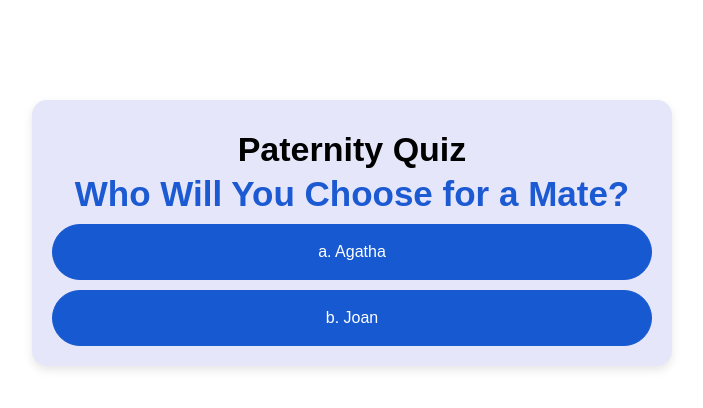
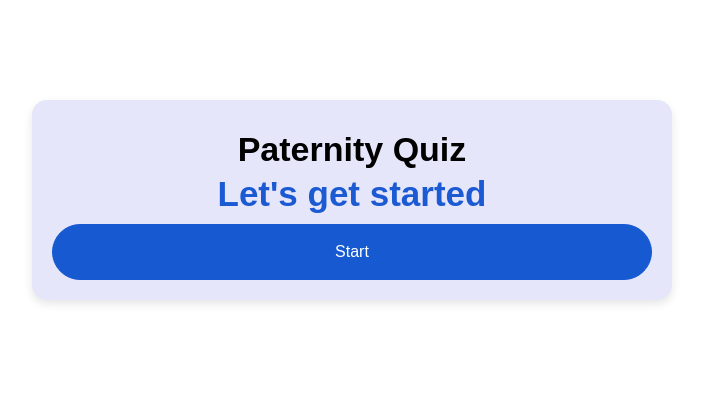
Before and after one commit to sosokest/psych-385-quiz, a plain HTML site: page index.html in a window 1280 px wide. Shown: the whole page, without its empty margins (288-991 px from the left). Drawn offline with Linux system fonts and the light colour scheme.

Commit message:
index.html

```diff
--- a/index.html
+++ b/index.html
@@ -76,6 +76,10 @@
     <script>
       const questions = [
         {
+          question: "Let's get started",
+          options: ["Start"],
+        },
+        {
           question: "Who Will You Choose for a Mate?",
           options: ["a. Agatha", "b. Joan"],
         },
```
